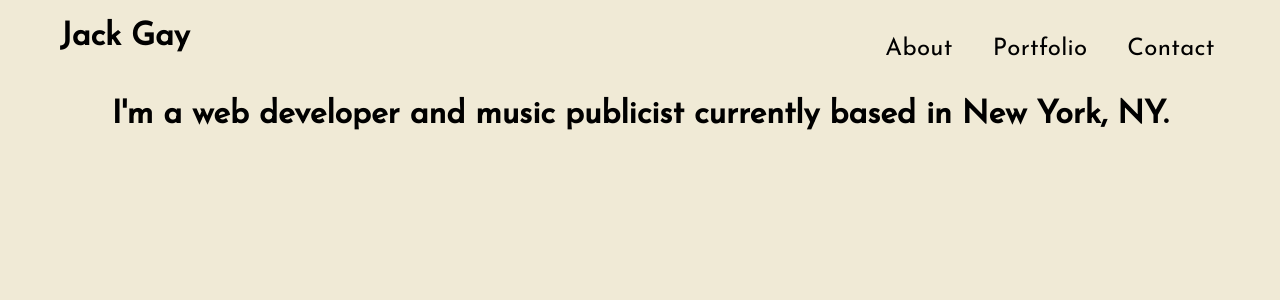
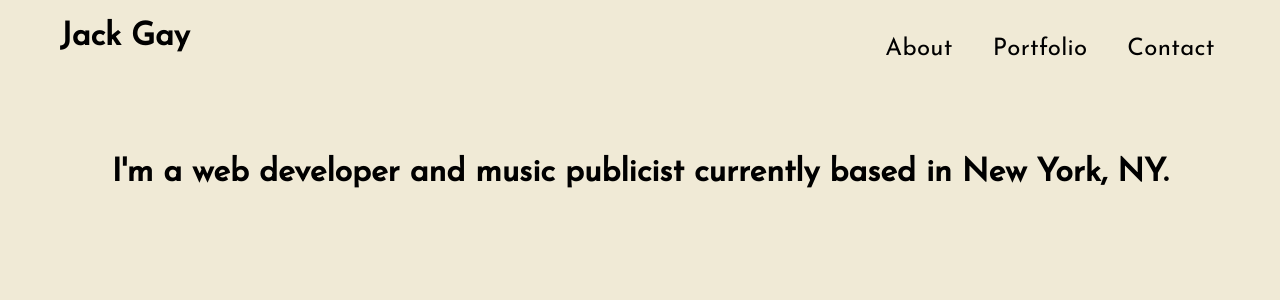
Before and after one commit to j4ckp0w15g4y/jack-portfolio, a React (Create React App) app in the folder jack-react-portfolio/: page / in a window 1280 px wide. Shown: the top 300 px of the page. Built offline with nearby package versions, Linux system fonts and the light colour scheme.

Commit message:
commit: added margin

```diff
--- a/jack-react-portfolio/src/App.css
+++ b/jack-react-portfolio/src/App.css
@@ -3,3 +3,7 @@
   font-family: 'Josefin Sans', sans-serif;
   background-color: #f0ead6;
 }
+
+main {
+  margin-top: 80px;
+}
```
